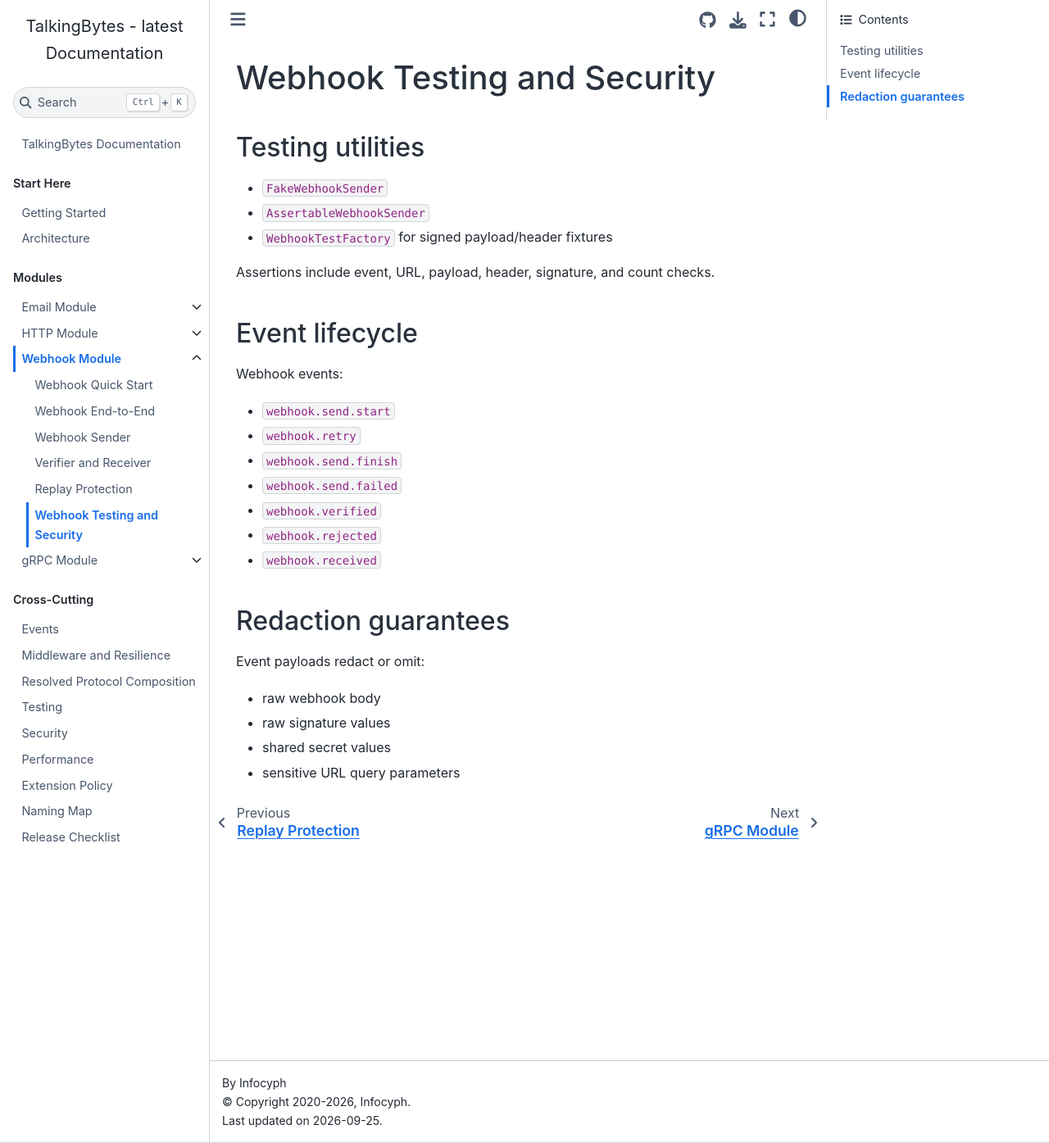
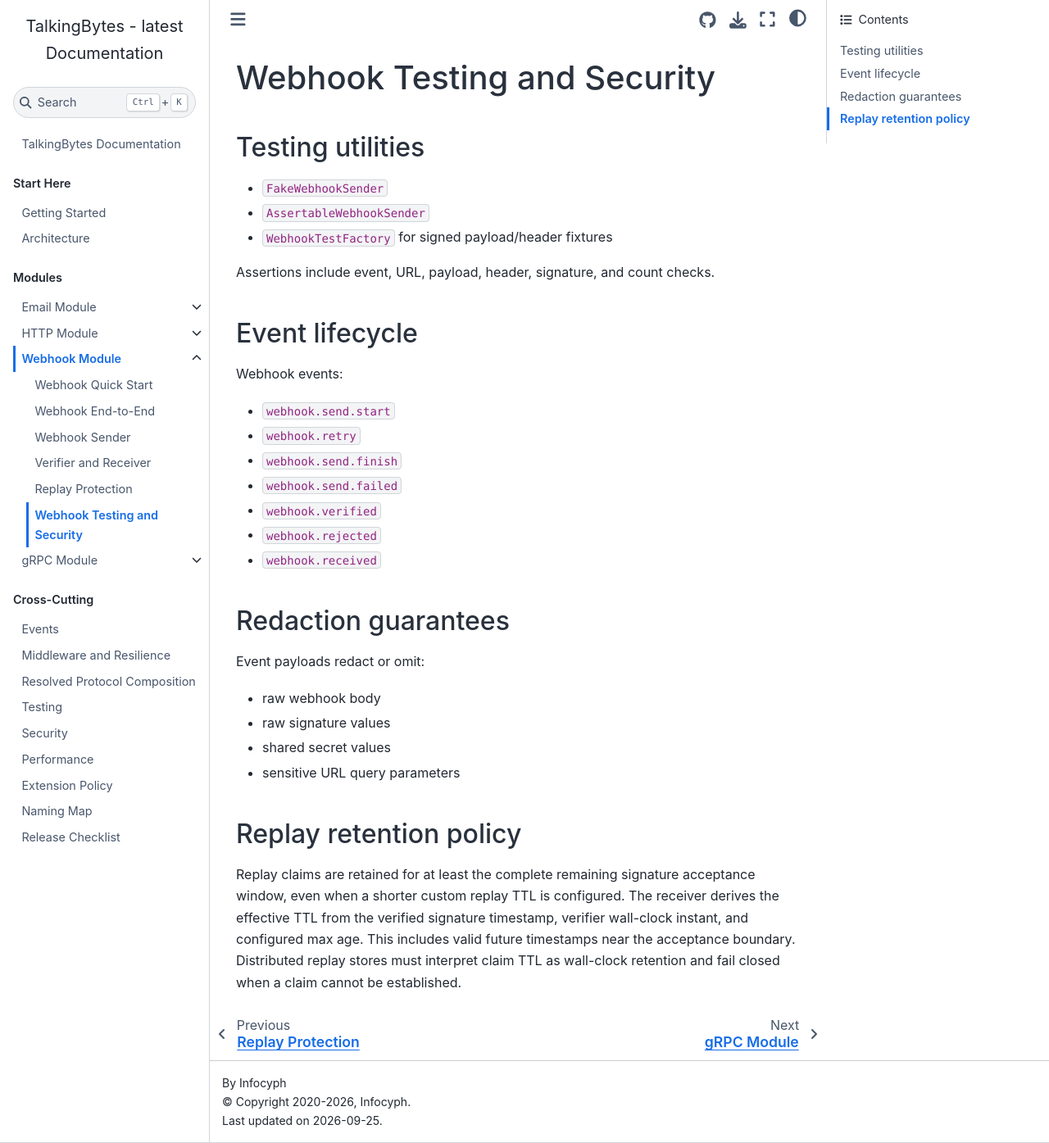
Before and after one commit to infocyph/TalkingBytes, a Sphinx documentation site: the page built from docs/webhook/testing-security.rst, in a window 1280 px wide and 1395 px high. Shown: the whole window at 82% size. Built offline with Sphinx 7.4.7 and the Sphinx Book theme 1.1.4, drawn with Linux system fonts in a browser that asks for light colours.

Commit message:
docs(webhook): document replay retention policy

```diff
--- a/docs/webhook/testing-security.rst
+++ b/docs/webhook/testing-security.rst
@@ -32,3 +32,14 @@ Event payloads redact or omit:
 - raw signature values
 - shared secret values
 - sensitive URL query parameters
+
+Replay retention policy
+-----------------------
+
+Replay claims are retained for at least the complete remaining signature
+acceptance window, even when a shorter custom replay TTL is configured. The
+receiver derives the effective TTL from the verified signature timestamp,
+verifier wall-clock instant, and configured max age. This includes valid
+future timestamps near the acceptance boundary. Distributed replay stores
+must interpret claim TTL as wall-clock retention and fail closed when a claim
+cannot be established.
```
